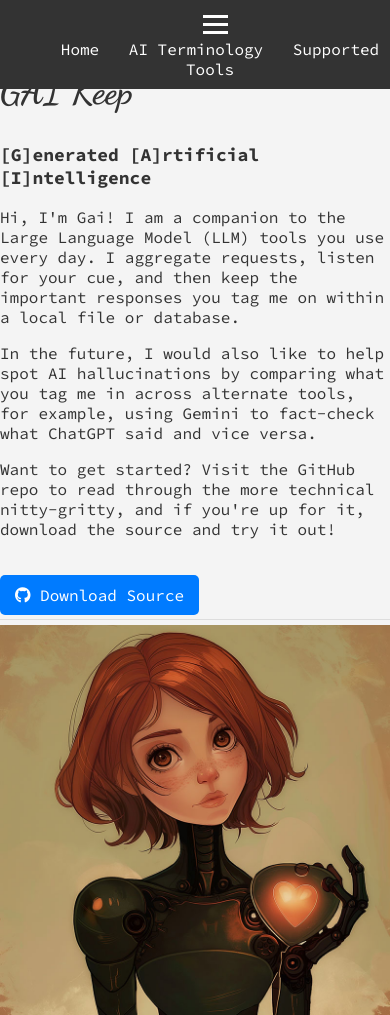
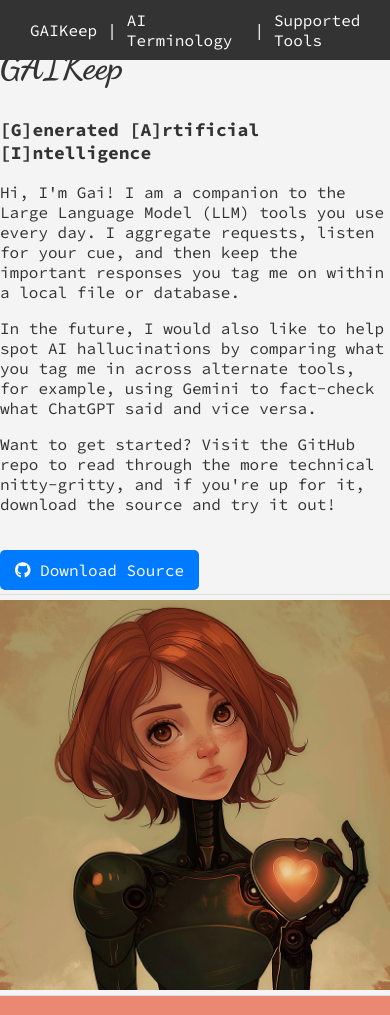
Before and after one commit to christimiller/gaikeep, a plain HTML site: page docs/index.html in a window 390 px wide. Shown: the top 1015 px of the page. Drawn offline with Linux system fonts and the light colour scheme.

Commit message:
Simplified Pages

```diff
--- a/docs/index.html
+++ b/docs/index.html
@@ -3,7 +3,7 @@
 <head>
     <meta charset="UTF-8">
     <meta name="viewport" content="width=device-width, initial-scale=1.0">
-    <title>GAI Keep - Your AI Assistant</title>
+    <title>GAIKeep - Your AI Assistant</title>
     <!-- Google Fonts for a decorative and engaging look -->
     <link href="https://fonts.googleapis.com/css2?family=Dancing+Script:wght@700&family=Source+Code+Pro:wght@400;700&display=swap" rel="stylesheet">
     <!-- Font Awesome for icons -->
@@ -28,7 +28,7 @@
             background: #333;
             color: #fff;
             padding: 10px 20px;
-            text-align: center;
+            text-align: left; /* Changed to left-align */
             position: fixed;
             width: 100%;
             top: 0;
@@ -39,23 +39,15 @@
             text-decoration: none;
             margin: 0 10px;
             font-family: 'Source Code Pro', monospace;
+            transition: color 0.3s ease; /* Transition for color change on hover */
+        }
+        header a:hover {
+            color: #ADD8E6; /* Light blue color on hover */
         }
         .nav-links {
-            display: none;
-            flex-direction: column;
-            width: 100%;
+            display: flex;
             align-items: center;
-        }
-        .menu-toggle {
-            display: block;
-            cursor: pointer;
-        }
-        .menu-toggle .bar {
-            display: block;
-            width: 25px;
-            height: 3px;
-            margin: 5px auto;
-            background-color: #fff;
+            height: 100%;
         }
         .container {
             margin-top: 60px;
@@ -71,7 +63,7 @@
             align-items: center;
             justify-content: center;
             width: 100%;
-            padding-top: 50px; /* Offset for navbar */
+            padding-top: 25px; /* Reduced by 50% from 50px */
         }
         .info-section-bg {
             background-color: #eb8873;
@@ -141,61 +133,31 @@
             .text-block {
                 max-width: 45%;
             }
-            .nav-links, .menu-toggle {
-                display: block;
-            }
             .nav-links {
                 display: flex; /* Horizontal alignment of links */
-                flex-direction: row;
-            }
-            .menu-toggle {
-                display: none;
+                justify-content: start; /* Left align links */
             }
         }
     </style>
-    <script>
-        function toggleMenu() {
-            var navLinks = document.getElementById('nav-links');
-            if (navLinks.style.display === 'block') {
-                navLinks.style.display = 'none';
-            } else {
-                navLinks.style.display = 'block';
-            }
-        }
-        window.onresize = function() {
-            var navLinks = document.getElementById('nav-links');
-            if (window.innerWidth >= 768) {
-                navLinks.style.display = 'flex'; // Ensure nav is visible when resizing to wider screens
-            } else {
-                navLinks.style.display = 'none'; // Ensure nav is hidden when resizing to narrower screens
-            }
-        };
-    </script>
 </head>
 <body>
     <header>
-        <span class="menu-toggle" onclick="toggleMenu()">
-            <div class="bar"></div>
-            <div class="bar"></div>
-            <div class="bar"></div>
-        </span>
-        <div id="nav-links">
-
-            <a href="#intro">Home</a>
-            <a href="#ai-terminology">AI Terminology</a>
-            <a href="#supported-tools">Supported Tools</a>
+        <div id="nav-links" class="nav-links">
+            <a href="#gaikeep" class="current-page">GAIKeep</a>
+            | <a href="#ai-terminology">AI Terminology</a>
+            | <a href="#supported-tools">Supported Tools</a>
         </div>
     </header>
-    <section id="intro" class="full-height">
+    <section id="gaikeep" class="full-height">
         <div class="text-block">
-            <h1 class="main-title">GAI Keep</h1>
+            <h1 class="main-title">GAIKeep</h1>
             <p class="subtitle">[G]enerated [A]rtificial [I]ntelligence</p>
             <p>Hi, I'm Gai! I am a companion to the Large Language Model (LLM) tools you use every day. I aggregate requests, listen for your cue, and then keep the important responses you tag me on within a local file or database.</p>
             <p>In the future, I would also like to help spot AI hallucinations by comparing what you tag me in across alternate tools, for example, using Gemini to fact-check what ChatGPT said and vice versa.</p>
             <p>Want to get started? Visit the GitHub repo to read through the more technical nitty-gritty, and if you're up for it, download the source and try it out!</p>
             <a href="https://github.com/christimiller/gaikeep" class="btn" target="_blank"><i class="fab fa-github"></i> Download Source</a>
         </div>
-        <img src="gaikeep-avatar.jpg" alt="GAI Keep Avatar" class="image-border">
+        <img src="gaikeep-avatar.jpg" alt="GAIKeep Avatar" class="image-border">
     </section>
     <section id="ai-terminology" class="info-section-bg full-height">
         <div class="text-block">
@@ -207,7 +169,7 @@
             <p class="subtitle">Machine Learning</p>
             <p>Machine learning is a subset of AI focusing on building systems that learn from data, identifying patterns and making decisions without human intervention.</p>
         </div>
-        <img src="gaikeep-desk.jpg" alt="GAI Keep at Desk" class="image-border">
+        <img src="gaikeep-desk.jpg" alt="GAIKeep at Desk" class="image-border">
     </section>
     <section id="supported-tools" class="full-height">
         <div class="text-block">
@@ -219,7 +181,7 @@
             <p class="subtitle">MidJourney</p>
             <p>MidJourney is an AI that specializes in navigating the complexities of project management, offering real-time travel adjustments and personalized itinerary planning.</p>
         </div>
-        <img src="gaikeep-future.jpg" alt="GAI Keep Future Vision" class="image-border">
+        <img src="gaikeep-future.jpg" alt="GAIKeep Future Vision" class="image-border">
     </section>
 </body>
 </html>
```
